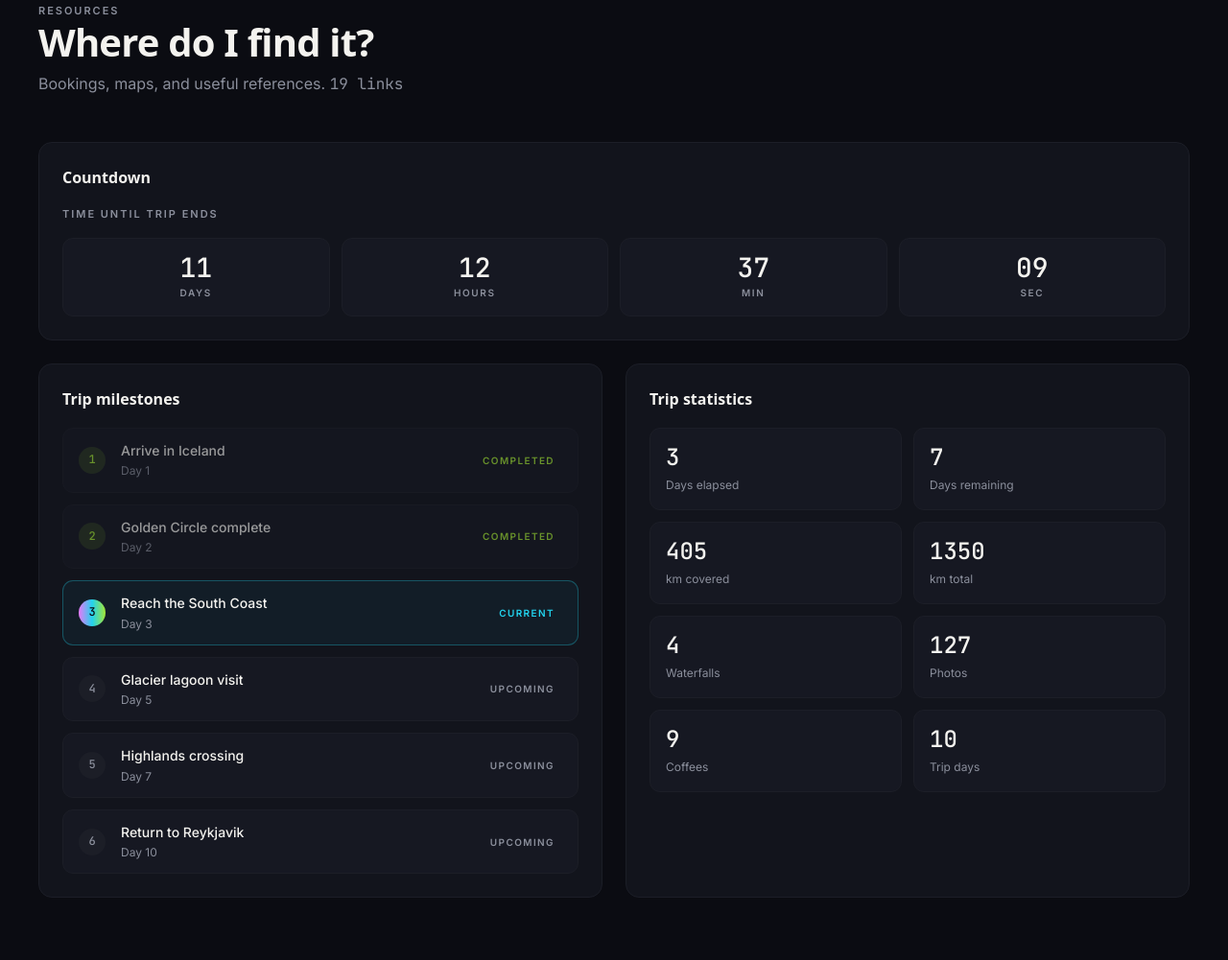
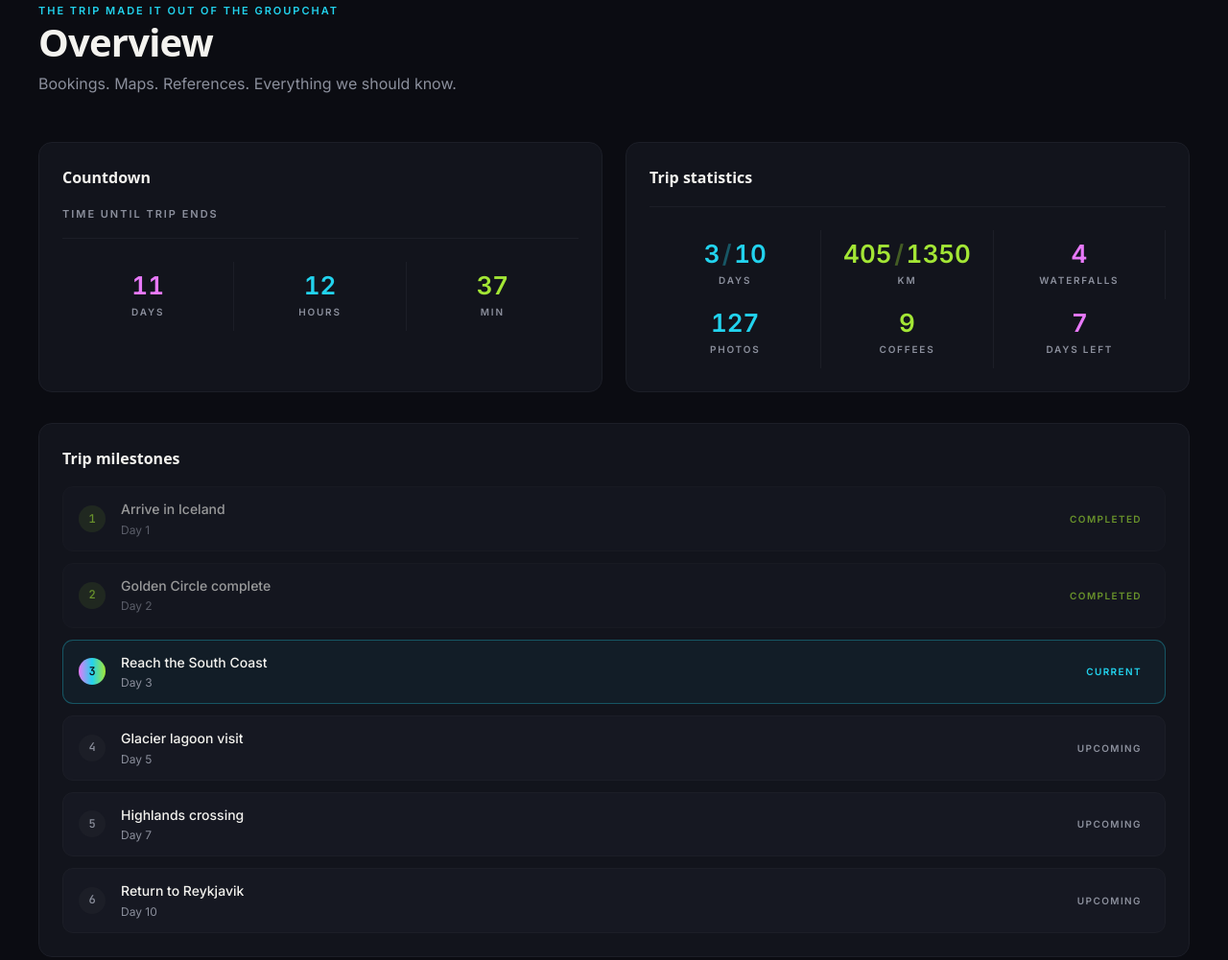
Before and after one commit to letiziaemma/Island, a plain HTML site: page links.html in a window 1280 px wide. Shown: the part 93-1094 px from the top of the page at 96% size. Drawn offline with Linux system fonts and the light colour scheme; a web font is replaced by a local one.

Commit message:
Update links page — redesign header, countdown, and statistics
- Rename label to "THE TRIP MADE IT OUT OF THE GROUPCHAT" (canyon color)
- Rename title to "Overview" with new subtitle
- Redesign countdown and trip statistics to use hero__stat style
- Place countdown and statistics side by side in a 2-column grid

Co-Authored-By: Claude Sonnet 4.6 <noreply@anthropic.com>

```diff
--- a/css/styles.css
+++ b/css/styles.css
@@ -12,6 +12,7 @@
   --surface: #12141c;
   --surface-raised: #161822;
 
+  --accent-canyon: #22d3ee;
   --accent-magenta: #e879f9;
   --accent-cyan: #22d3ee;
   --accent-lime: #a3e635;
--- a/js/links.js
+++ b/js/links.js
@@ -44,24 +44,20 @@ function renderCountdown(trip) {
 
   function update() {
     const { days, hours, minutes, seconds } = daysUntil(trip.endDate);
+    const accents = ['magenta', 'cyan', 'lime'];
+    const units = [
+      { value: days, label: 'Days' },
+      { value: String(hours).padStart(2, '0'), label: 'Hours' },
+      { value: String(minutes).padStart(2, '0'), label: 'Min' },
+    ];
     container.innerHTML = `
-      <div class="countdown">
-        <div class="countdown__unit">
-          <span class="countdown__number mono" data-unit="days">${days}</span>
-          <span class="countdown__label">Days</span>
-        </div>
-        <div class="countdown__unit">
-          <span class="countdown__number mono" data-unit="hours">${String(hours).padStart(2, '0')}</span>
-          <span class="countdown__label">Hours</span>
-        </div>
-        <div class="countdown__unit">
-          <span class="countdown__number mono" data-unit="minutes">${String(minutes).padStart(2, '0')}</span>
-          <span class="countdown__label">Min</span>
-        </div>
-        <div class="countdown__unit">
-          <span class="countdown__number mono" data-unit="seconds">${String(seconds).padStart(2, '0')}</span>
-          <span class="countdown__label">Sec</span>
-        </div>
+      <div class="hero__stats" style="margin-top: 0; padding-bottom: 0; grid-template-columns: repeat(3, 1fr);">
+        ${units.map((u, i) => `
+          <div class="hero__stat">
+            <span class="hero__stat-value hero__stat-value--${accents[i]}">${u.value}</span>
+            <span class="hero__stat-label">${u.label}</span>
+          </div>
+        `).join('')}
       </div>
     `;
   }
@@ -97,41 +93,24 @@ function renderStatistics(stats, trip) {
   if (!container) return;
 
   const totalDays = daysBetween(trip.startDate, trip.endDate);
+  const accents = ['cyan', 'lime', 'magenta', 'cyan', 'lime', 'magenta'];
+  const units = [
+    { value: `${stats.daysElapsed}<span class="hero__stat-sep">/</span>${totalDays}`, label: 'Days' },
+    { value: `${stats.distanceCovered}<span class="hero__stat-sep">/</span>${stats.totalDistance}`, label: 'km' },
+    { value: stats.waterfalls, label: 'Waterfalls' },
+    { value: stats.photosTaken, label: 'Photos' },
+    { value: stats.coffeesConsumed, label: 'Coffees' },
+    { value: stats.daysRemaining, label: 'Days left' },
+  ];
 
   container.innerHTML = `
-    <div class="stats-grid">
-      <div class="stat">
-        <p class="stat__value mono">${stats.daysElapsed}</p>
-        <p class="stat__label">Days elapsed</p>
-      </div>
-      <div class="stat">
-        <p class="stat__value mono">${stats.daysRemaining}</p>
-        <p class="stat__label">Days remaining</p>
-      </div>
-      <div class="stat">
-        <p class="stat__value mono">${stats.distanceCovered}</p>
-        <p class="stat__label">km covered</p>
-      </div>
-      <div class="stat">
-        <p class="stat__value mono">${stats.totalDistance}</p>
-        <p class="stat__label">km total</p>
-      </div>
-      <div class="stat">
-        <p class="stat__value mono">${stats.waterfalls}</p>
-        <p class="stat__label">Waterfalls</p>
-      </div>
-      <div class="stat">
-        <p class="stat__value mono">${stats.photosTaken}</p>
-        <p class="stat__label">Photos</p>
-      </div>
-      <div class="stat">
-        <p class="stat__value mono">${stats.coffeesConsumed}</p>
-        <p class="stat__label">Coffees</p>
-      </div>
-      <div class="stat">
-        <p class="stat__value mono">${totalDays}</p>
-        <p class="stat__label">Trip days</p>
-      </div>
+    <div class="hero__stats" style="margin-top: 0; padding-bottom: 0; grid-template-columns: repeat(3, 1fr);">
+      ${units.map((u, i) => `
+        <div class="hero__stat">
+          <span class="hero__stat-value hero__stat-value--${accents[i]}">${u.value}</span>
+          <span class="hero__stat-label">${u.label}</span>
+        </div>
+      `).join('')}
     </div>
   `;
 }
--- a/links.html
+++ b/links.html
@@ -28,30 +28,19 @@
     <div id="page-status" class="container" role="status"></div>
 
     <header class="page-header container">
-      <p class="label">Resources</p>
-      <h1 class="display page-header__title">Where do I find it?</h1>
-      <p class="page-header__subtitle">
-        Bookings, maps, and useful references.
-        <span class="mono" id="link-count"></span>
-      </p>
+      <p class="label" style="color: var(--accent-canyon);">THE TRIP MADE IT OUT OF THE GROUPCHAT</p>
+      <h1 class="display page-header__title">Overview</h1>
+      <p class="page-header__subtitle">Bookings. Maps. References. Everything we should know.</p>
     </header>
 
     <section class="container section--tight" aria-label="Trip overview">
-      <div class="grid" style="gap: var(--space-lg); margin-bottom: var(--space-xl);">
+      <div class="grid grid-2" style="gap: var(--space-lg); margin-bottom: var(--space-xl);">
         <section class="card" aria-labelledby="countdown-heading">
           <div class="card__header">
             <h2 class="card__title" id="countdown-heading">Countdown</h2>
           </div>
           <p class="label" style="margin-bottom: var(--space-md);">Time until trip ends</p>
           <div id="countdown"></div>
-        </section>
-
-        <div class="grid grid-2">
-          <section class="card" aria-labelledby="milestones-heading">
-            <div class="card__header">
-              <h2 class="card__title" id="milestones-heading">Trip milestones</h2>
-            </div>
-            <div id="milestones"></div>
         </section>
 
         <section class="card" aria-labelledby="stats-heading">
@@ -61,6 +50,14 @@
           <div id="statistics"></div>
         </section>
       </div>
+
+      <div class="grid" style="gap: var(--space-lg); margin-bottom: var(--space-xl);">
+        <section class="card" aria-labelledby="milestones-heading">
+          <div class="card__header">
+            <h2 class="card__title" id="milestones-heading">Trip milestones</h2>
+          </div>
+          <div id="milestones"></div>
+        </section>
       </div>
     </section>
 
```
Lines whose indentation alone changed are shown as unchanged.
